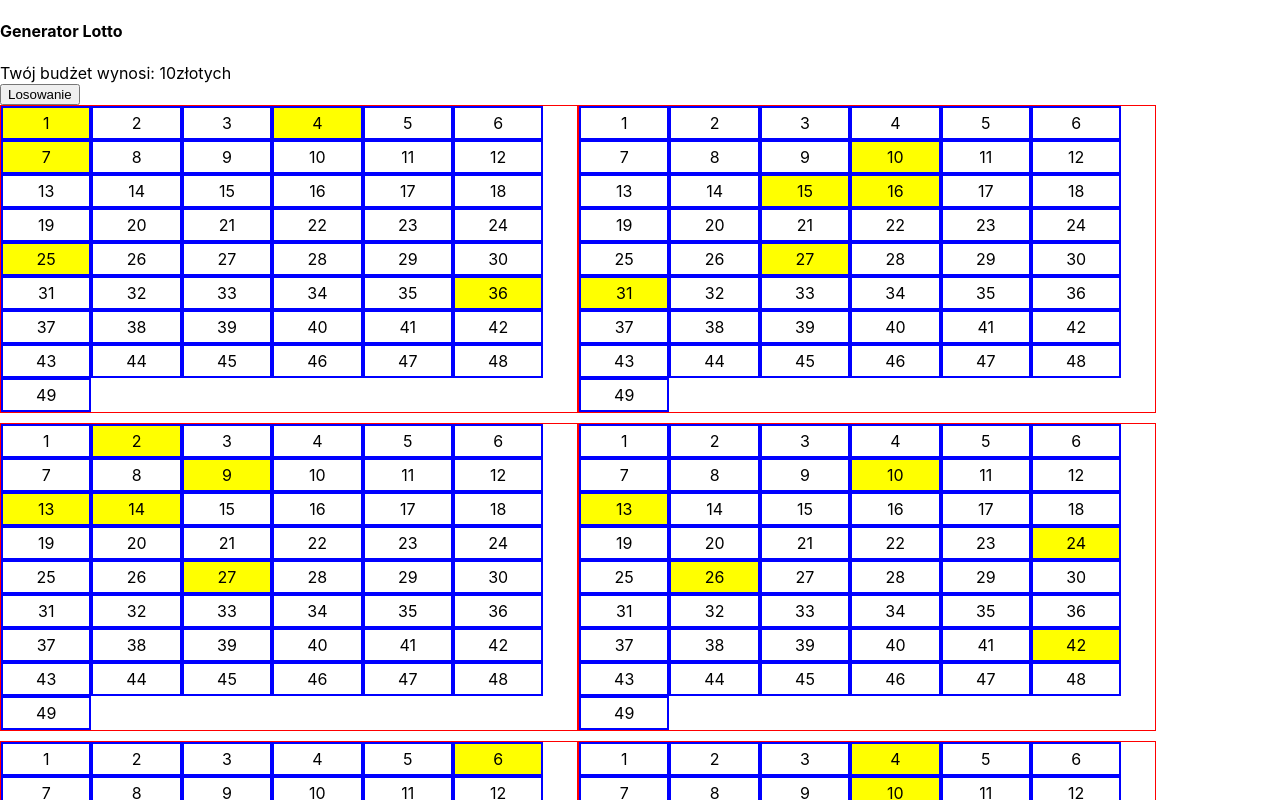
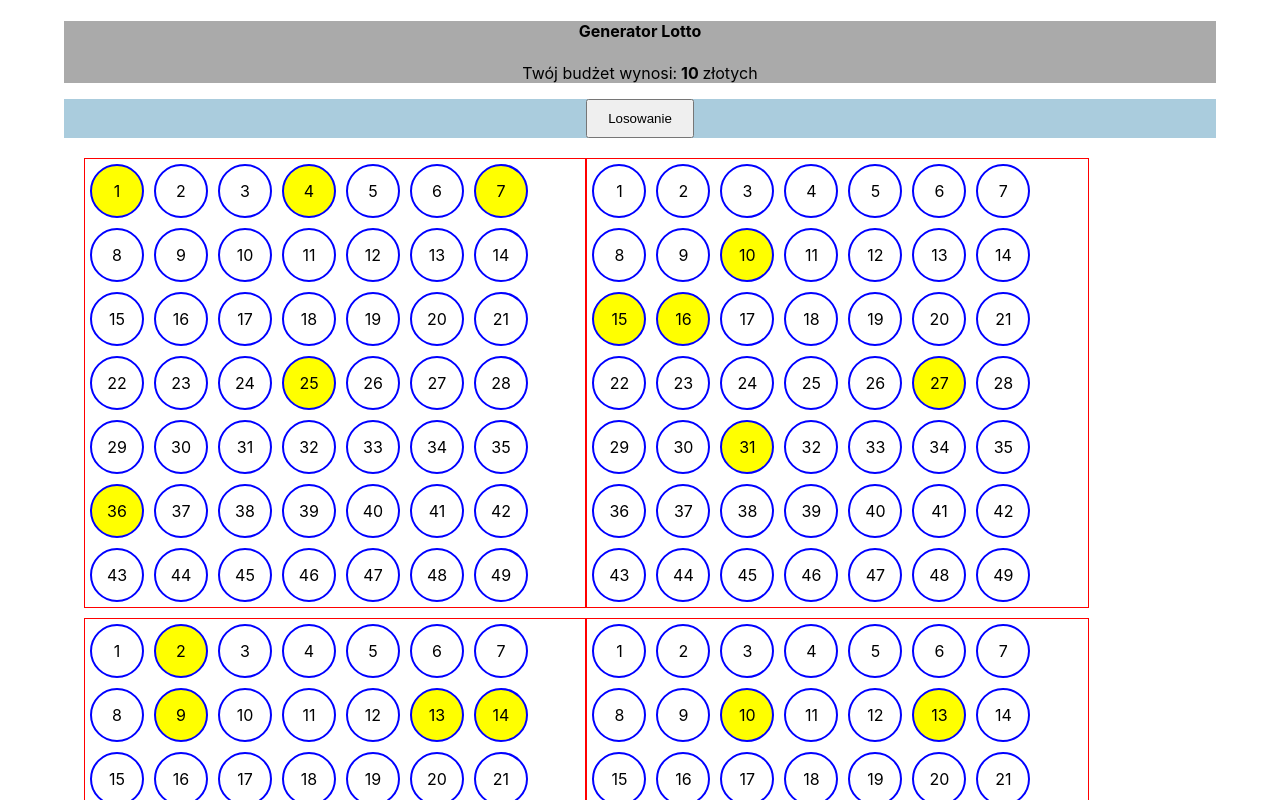
Before and after one commit to JaroslawLis/lotto-generator-random-numbers, a React (Create React App) app: page / in a window 1280 px wide. Both pictures are taken after a click on the button "Losowanie". Shown: the top 800 px of the page. Built offline with nearby package versions, Linux system fonts and the light colour scheme.

Commit message:
reorganize components

```diff
--- a/package.json
+++ b/package.json
@@ -1,13 +1,17 @@
 {
+  "homepage": "https://jaroslawlis.github.io/lotto-generator-random-numbers/",
   "name": "react-lotto-number-generator",
   "version": "0.1.0",
   "private": true,
   "dependencies": {
+    "gh-pages": "^2.0.1",
     "react": "^16.8.6",
     "react-dom": "^16.8.6",
     "react-scripts": "2.1.8"
   },
   "scripts": {
+    "predeploy": "npm run build",
+    "deploy": "gh-pages -d build",
     "start": "react-scripts start",
     "build": "react-scripts build",
     "test": "react-scripts test",
--- a/src/App.css
+++ b/src/App.css
@@ -1,9 +1,15 @@
+div#root {
+  width: 90%;
+  margin: 0 auto;
+}
+
 div.main_table {
+  padding: 20px;
   display: flex;
   flex-wrap: wrap;
 }
 
-.pojedynczy_zaklad {
+.one_ticket {
   border: 1px solid red;
   display: flex;
   margin-bottom: 10px;
@@ -11,13 +17,16 @@ div.main_table {
   flex-wrap: wrap;
 }
 
-.pojedynczy_zaklad div {
+.one_ticket div {
   border: 2px solid blue;
-  flex-basis: 15%;
+  /* flex-basis: 15%; */
   text-align: center;
   width: 30px;
   height: 30px;
   line-height: 30px;
+  border-radius: 50%;
+  padding: 10px;
+  margin: 5px;
 }
 
 .full_number {
--- a/src/App.js
+++ b/src/App.js
@@ -1,69 +1,22 @@
 import React, { Component } from "react";
-import logo from "./logo.svg";
 import "./App.css";
-
+import Header from "./components/Header";
+import NavBar from "./components/NavBar";
+import Tickets from "./components/Tickets";
 const settings = {
   price: 1.25,
   total: 10
-};
-
-const Header = () => <h4> Generator Lotto </h4>;
-const Budget = () => (
-  <div>
-    {" "}
-    Twój budżet wynosi: {settings.total}
-    złotych{" "}
-  </div>
-);
-const DrawingButton = () => (
-  <button onClick={this.handleDrawingButton}> Losowanie </button>
-);
-const Zaklad = props => {
-  console.log(props);
-  const liczby = [...props.zaklad];
-  console.log(liczby);
-
-  if (liczby.length) {
-    let arr = [];
-    for (let i = 1; i < 50; i++) {
-      let match = liczby.find(el => el === i);
-      let div =
-        i === match ? (
-          <div key={i} className="full_number">
-            {i}
-          </div>
-        ) : (
-          <div key={i}>{i}</div>
-        );
-      arr.push(div);
-    }
-
-    return <div className="pojedynczy_zaklad">{arr}</div>;
-  } else {
-    return null;
-  }
-};
-
-const Zaklady = props => {
-  const liczby = [...props.zaklady];
-  console.log(liczby.length);
-  if (liczby.length) {
-    let table = liczby.map(liczba => <Zaklad zaklad={liczba} />);
-    console.log(table);
-    return <div className="main_table">{table}</div>;
-  } else {
-    return null;
-  }
 };
 
 class App extends Component {
   state = {
     tableOfResult: []
   };
+
   handleDrawingButton = () => {
-    let iloscZakladow = Math.floor(settings.total / settings.price);
+    let amountOfCoupons = Math.floor(settings.total / settings.price);
     let tableOfResult = [];
-    for (let i = 0; i < iloscZakladow; i++) {
+    for (let i = 0; i < amountOfCoupons; i++) {
       let z = this.drawing();
       tableOfResult.push(z);
     }
@@ -90,10 +43,10 @@ class App extends Component {
   render() {
     return (
       <>
-        <Header />
-        <Budget />
-        <button onClick={this.handleDrawingButton}> Losowanie </button>
-        <Zaklady zaklady={this.state.tableOfResult} />
+        <Header budget={settings.total} lotteryTicket={settings.price} />
+        <NavBar click={this.handleDrawingButton} />
+
+        <Tickets coupons={this.state.tableOfResult} />
       </>
     );
   }
--- /dev/null
+++ b/src/components/Header.css
@@ -0,0 +1,6 @@
+header {
+
+    margin: 0 auto;
+    text-align: center;
+    background-color: #aaa;
+}
--- /dev/null
+++ b/src/components/Header.js
@@ -0,0 +1,18 @@
+import React from "react";
+import "./Header.css";
+
+const Header = ({ budget, lotteryTicket }) => {
+  return (
+    <header>
+      <h4> Generator Lotto </h4>
+      <div>
+        <p>
+          Twój budżet wynosi:<strong> {budget} </strong>
+          złotych
+        </p>
+      </div>
+    </header>
+  );
+};
+
+export default Header;
--- /dev/null
+++ b/src/components/NavBar.css
@@ -0,0 +1,9 @@
+.navigation {
+    background-color: #acd;
+}
+
+nav button {
+    padding: 10px 20px;
+    margin: 0 auto;
+    display: block;
+}
--- /dev/null
+++ b/src/components/NavBar.js
@@ -0,0 +1,12 @@
+import React from "react";
+import "./NavBar.css";
+
+const NavBar = ({ click }) => {
+  return (
+    <nav className="navigation">
+      <button onClick={click}>Losowanie </button>
+    </nav>
+  );
+};
+
+export default NavBar;
--- /dev/null
+++ b/src/components/OneTicket.js
@@ -0,0 +1,26 @@
+import React from "react";
+const OneTicket = ({ coupon }) => {
+  const numbers = [...coupon];
+
+  if (numbers.length) {
+    let arr = [];
+    for (let i = 1; i < 50; i++) {
+      let match = numbers.find(el => el === i);
+      let div =
+        i === match ? (
+          <div key={i} className="full_number">
+            {i}
+          </div>
+        ) : (
+          <div key={i}> {i} </div>
+        );
+      arr.push(div);
+    }
+
+    return <div className="one_ticket"> {arr} </div>;
+  } else {
+    return null;
+  }
+};
+
+export default OneTicket;
--- /dev/null
+++ b/src/components/Tickets.js
@@ -0,0 +1,18 @@
+import React from "react";
+import OneTicket from "./OneTicket";
+
+const Tickets = ({ coupons }) => {
+  const numbers = [...coupons];
+
+  if (numbers.length) {
+    let table = numbers.map((number, i) => (
+      <OneTicket key={i} coupon={number} />
+    ));
+
+    return <div className="main_table"> {table} </div>;
+  } else {
+    return null;
+  }
+};
+
+export default Tickets;
```
Also changed, not shown: 1 other file (tests, documents, lock files or other folders).
